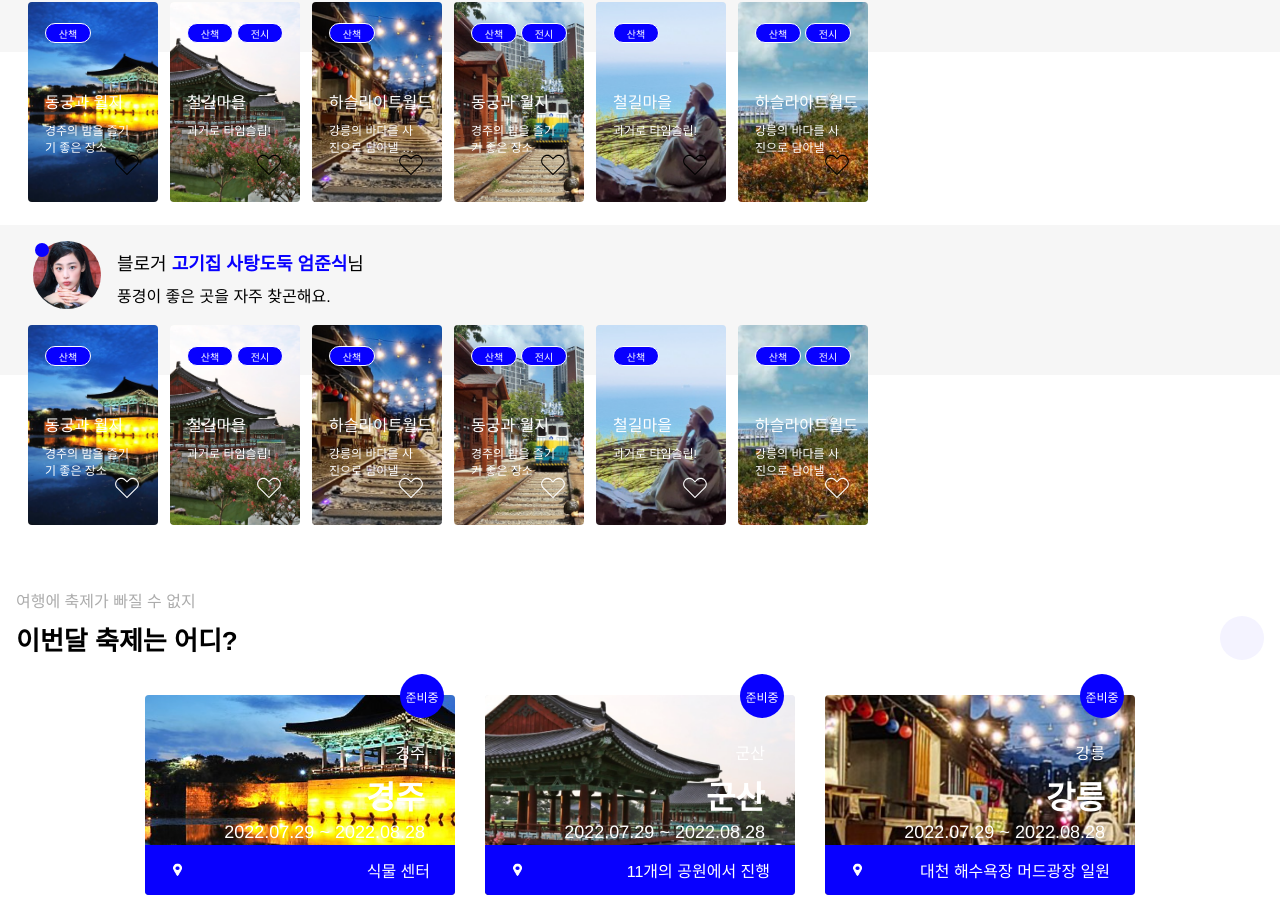
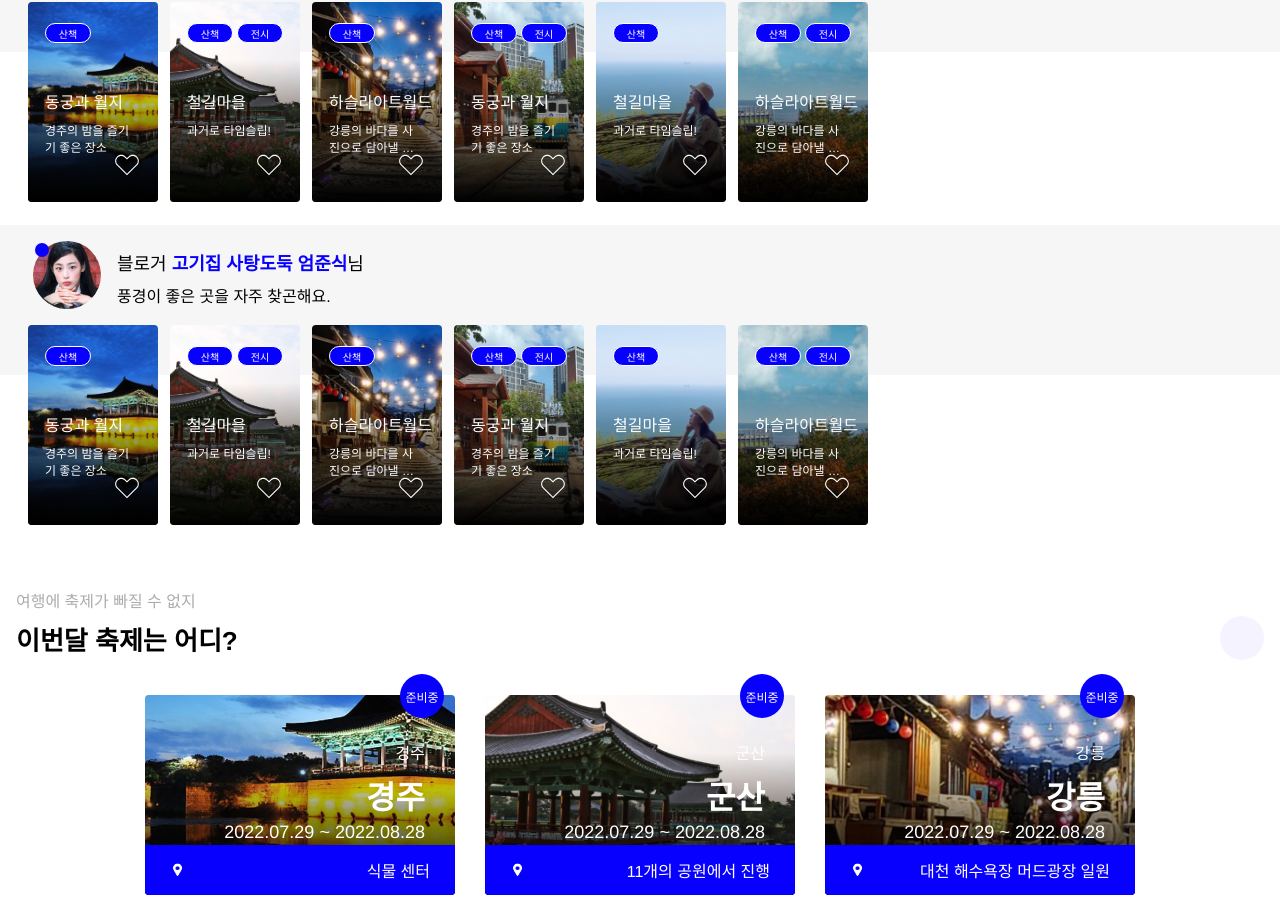
Before and after one commit to tripkit-dev/tripkit-web, a Next.js app: page / in a window 1280 px wide. Shown: the part 1249-2146 px from the top of the page. Built offline with nearby package versions, Linux system fonts and the light colour scheme.

Commit message:
[feat] add film in card

```diff
--- a/pages/_app.tsx
+++ b/pages/_app.tsx
@@ -7,8 +7,7 @@ import type { AppProps } from 'next/app'
 import Head from 'next/head'
 import NextNProgress from 'nextjs-progressbar'
 
-import { ErrorBoundary } from '@shared/components'
-import { GlobalStyle, Layout } from '@shared/components'
+import { ErrorBoundary, GlobalStyle, Layout } from '@shared/components'
 import { color } from '@shared/constants'
 
 function MyApp({ Component, pageProps }: AppPropsWithLayout) {
--- a/pages/mypage/travel-destination.tsx
+++ b/pages/mypage/travel-destination.tsx
@@ -17,7 +17,7 @@ import {
   TravelDestinationCategory
 } from '@mypage/types'
 import { travelDestinationApi } from '@shared/apis'
-import InfiniteScroll from '@shared/components/InfiniteScroll'
+import { InfiniteScroll } from '@shared/components'
 import { routes } from '@shared/libraries'
 import { combineQuery, getQuery, withExtractData } from '@shared/libraries'
 import { Pagination } from '@shared/types'
--- a/src/home/components/Feed.tsx
+++ b/src/home/components/Feed.tsx
@@ -6,8 +6,7 @@ import { useSetRecoilState } from 'recoil'
 import { useRouter } from 'next/router'
 
 import { searchState } from '@shared/atoms/search'
-import { Img, UnControlledForm } from '@shared/components'
-import { Button, Input } from '@shared/components'
+import { Button, Img, Input, UnControlledForm } from '@shared/components'
 import { color } from '@shared/constants'
 import { routes } from '@shared/libraries'
 import { whiteImgStyle } from '@shared/styles'
--- a/src/home/components/Influencer.tsx
+++ b/src/home/components/Influencer.tsx
@@ -56,7 +56,7 @@ export default function Influencer({ hotPlaces }: Props) {
                 {hotPlace.description}
               </Text>,
               <s.Heart key="heart">
-                <HeartIcon />
+                <HeartIcon containerCss={whiteImgStyle} />
               </s.Heart>
             ]}
           />
@@ -104,12 +104,7 @@ export default function Influencer({ hotPlaces }: Props) {
                 {hotPlace.description}
               </Text>,
               <s.Heart key="heart">
-                <Img
-                  src="/images/sample/heart.svg"
-                  shape="normal"
-                  sideLength="24px"
-                  containerCss={whiteImgStyle}
-                />
+                <HeartIcon containerCss={whiteImgStyle} />
               </s.Heart>
             ]}
           />
--- a/src/search/components/Places.tsx
+++ b/src/search/components/Places.tsx
@@ -7,7 +7,7 @@ import { useRouter } from 'next/router'
 
 import { SearchPlaceCategory } from '@search/types'
 import { travelDestinationApi } from '@shared/apis'
-import InfiniteScroll from '@shared/components/InfiniteScroll'
+import { InfiniteScroll } from '@shared/components'
 import { useVirtualList } from '@shared/hooks'
 import { withExtractData } from '@shared/libraries'
 import { Pagination } from '@shared/types'
--- a/src/shared/components/Card.tsx
+++ b/src/shared/components/Card.tsx
@@ -15,7 +15,9 @@ export default function Card({
   top,
   bottom,
   bottomStyle,
-  borderRadius
+  borderRadius,
+  film,
+  notSSR
 }: Props) {
   return (
     <SCard size={size} direction={direction} style={{ borderRadius }}>
@@ -26,9 +28,11 @@ export default function Card({
         containerCss={styles.img}
         layout="fill"
         objectFit="cover"
+        notSSR={notSSR}
       />
       <STopArea>{top}</STopArea>
       <SBottomArea css={bottomStyle}>{bottom}</SBottomArea>
+      {!film && <SFilm />}
     </SCard>
   )
 }
@@ -60,12 +64,28 @@ export const STopArea = styled.div`
   position: absolute;
   width: calc(100% - ${cardSpace});
   top: 21px;
+  z-index: 1;
 `
 
 export const SBottomArea = styled.div`
   position: absolute;
   bottom: 21px;
   width: calc(100% - ${cardSpace});
+  z-index: 1;
+`
+
+const SFilm = styled.div`
+  position: absolute;
+  top: 0;
+  left: 0;
+  width: 100%;
+  height: 100%;
+  background: rgb(0, 0, 0);
+  background: linear-gradient(
+    0deg,
+    rgba(0, 0, 0, 1) 0%,
+    rgba(255, 255, 255, 0) 71%
+  );
 `
 
 const styles = {
@@ -118,4 +138,6 @@ interface Props extends SCardProps {
   bottom?: React.ReactNode | React.ReactNode[]
   bottomStyle?: Interpolation<Theme>
   borderRadius?: string
+  film?: boolean
+  notSSR?: boolean
 }
--- a/src/shared/components/index.ts
+++ b/src/shared/components/index.ts
@@ -8,3 +8,4 @@ export * from './icon'
 export * from './error'
 export * from './layout'
 export { default as GlobalStyle } from './GlobalStyle'
+export { default as InfiniteScroll } from './InfiniteScroll'
```
Also changed, not shown: 2 other files (tests, documents, lock files or other folders).
